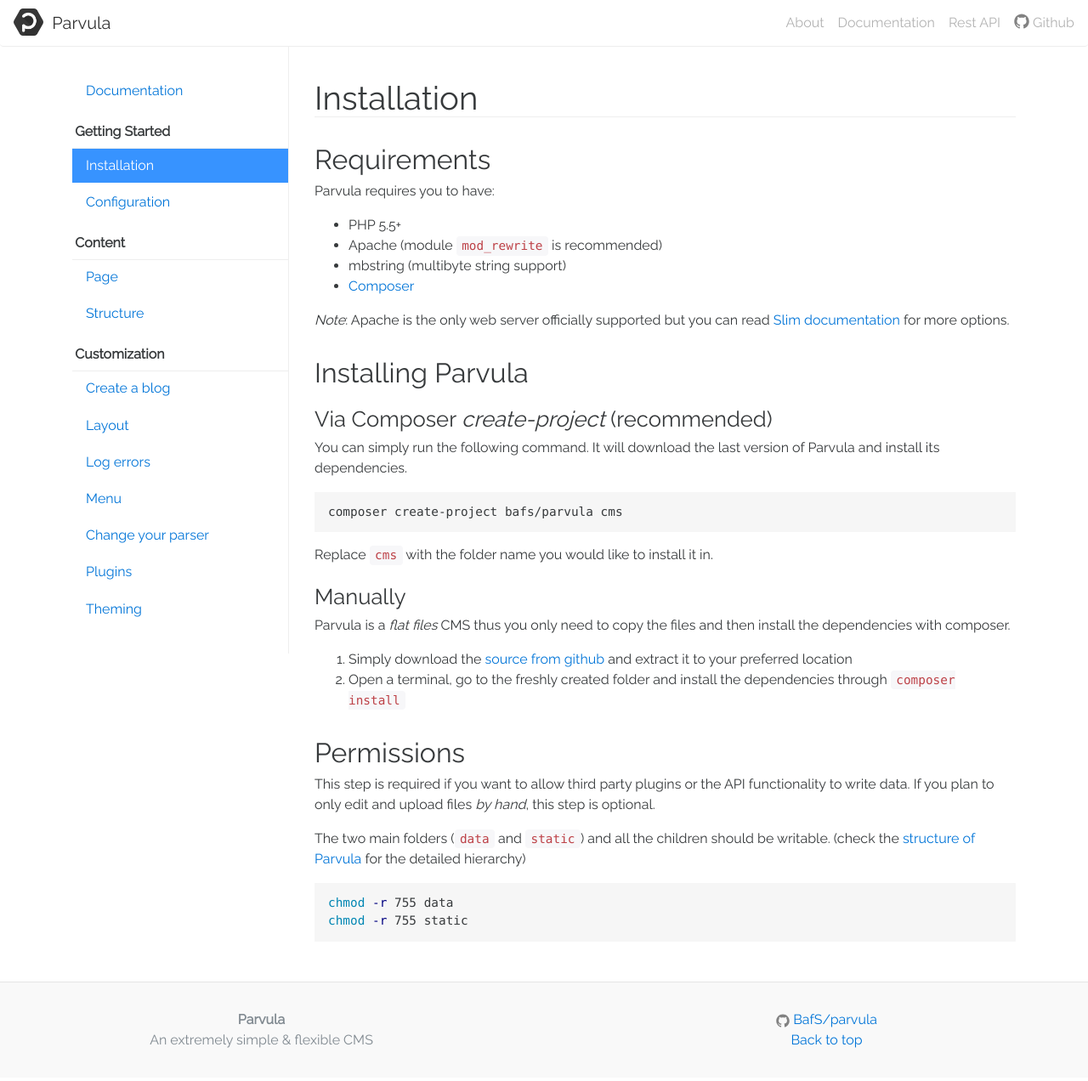
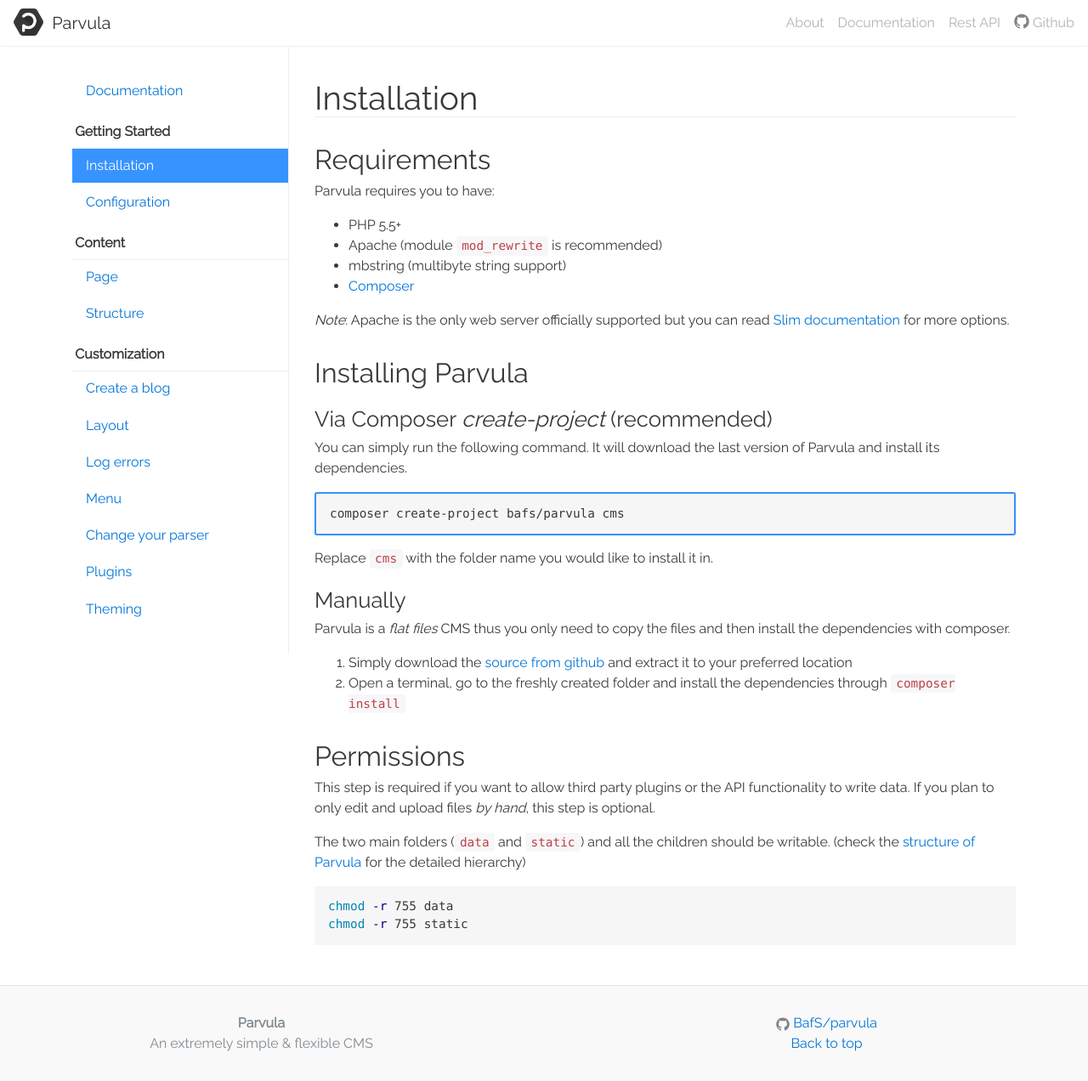
Before and after one commit to ParvulaCMS/parvula, a Jekyll site: the page built from docs/getting-started/installation.md, in a window 1280 px wide. Shown: the whole page at 85% size. Built offline with Jekyll 4.4.1, drawn with Linux system fonts in a browser that asks for light colours.

Commit message:
Add code-primary

````diff
--- a/_sass/_base.scss
+++ b/_sass/_base.scss
@@ -206,6 +206,10 @@ figure > img {
     display: block;
 }
 
+.code-primary pre {
+	border: 2px solid rgba(5,120,255,.8);
+}
+
 /**
  * Clearfix
  */
--- a/docs/getting-started/installation.md
+++ b/docs/getting-started/installation.md
@@ -22,6 +22,7 @@ Parvula requires you to have:
 
 You can simply run the following command. It will download the last version of Parvula and install its dependencies.
 
+{:.code-primary}
 ```bash
 composer create-project bafs/parvula cms
 ```
````
